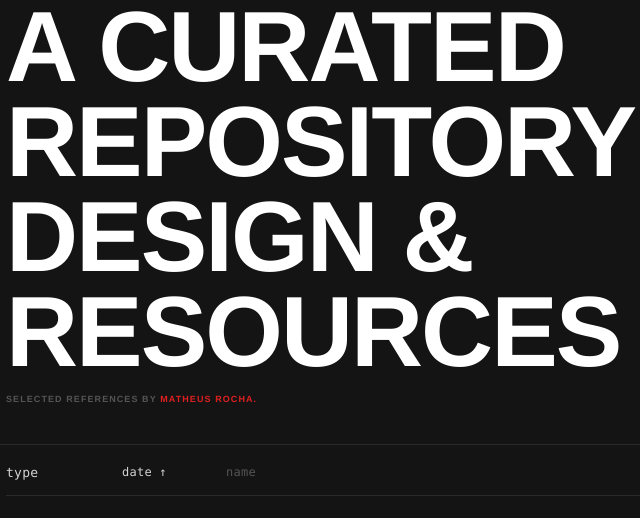
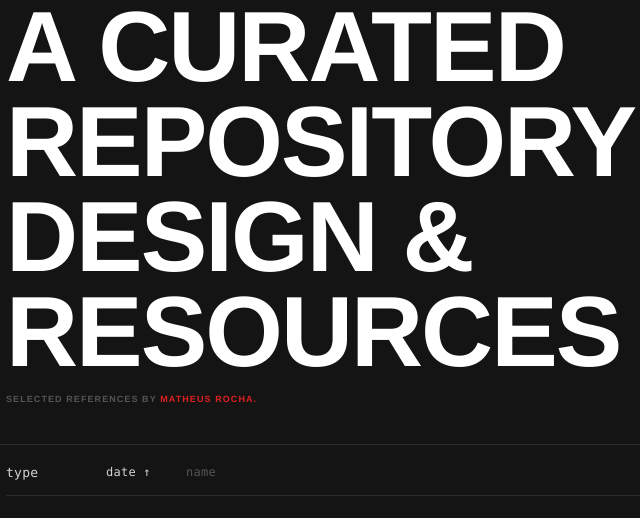
Before and after one commit to matheusrocharezende/references-repository, a website: page public/index.html in a window 1280 px wide. Shown: the full height of the page, 118-758 px from the left. Drawn offline with Linux system fonts and the light colour scheme; no server answers.

Commit message:
fix: perfect column alignment between topbar and table
- date btn width = col-date content (56px = col-width - padding-right)
- version width = col-category footprint - topbar gap (48px tablet, 68px desktop)
- all three labels now pixel-perfect aligned with their columns

Co-Authored-By: Claude Sonnet 4.6 <noreply@anthropic.com>

```diff
--- a/public/style.css
+++ b/public/style.css
@@ -123,16 +123,16 @@ html, body {
     font-size: 13px;
     color: var(--text-primary);
     letter-spacing: 0.02em;
-    /* col-category(80px) + col-category padding-right(16px) - topbar gap(32px) = 64px */
-    width: 64px;
+    /* col-category total footprint(80px) - topbar gap(32px) = 48px */
+    width: 48px;
     flex-shrink: 0;
   }
 }
 
 @media (min-width: 1100px) {
   .version {
-    /* col-category(100px) + padding-right(16px) - topbar gap(32px) = 84px */
-    width: 84px;
+    /* col-category total footprint(100px) - topbar gap(32px) = 68px */
+    width: 68px;
   }
 }
 
@@ -160,14 +160,15 @@ html, body {
   -webkit-tap-highlight-color: transparent;
 }
 
-/* date button: fixed width = col-date width so "name" btn aligns with col-name */
+/* date button width = col-date content width (col width - padding-right)
+   so that btn(56px) + sort-gap(16/24px) = col-date total footprint */
 .sort-btn[data-sort="date"] {
-  width: 72px;
+  width: 56px; /* 72px col - 16px padding-right = 56px content */
 }
 
 @media (min-width: 768px) {
   .sort-btn[data-sort="date"] {
-    width: 80px;
+    width: 56px; /* 80px col - 24px padding-right = 56px content */
   }
 }
 
```
